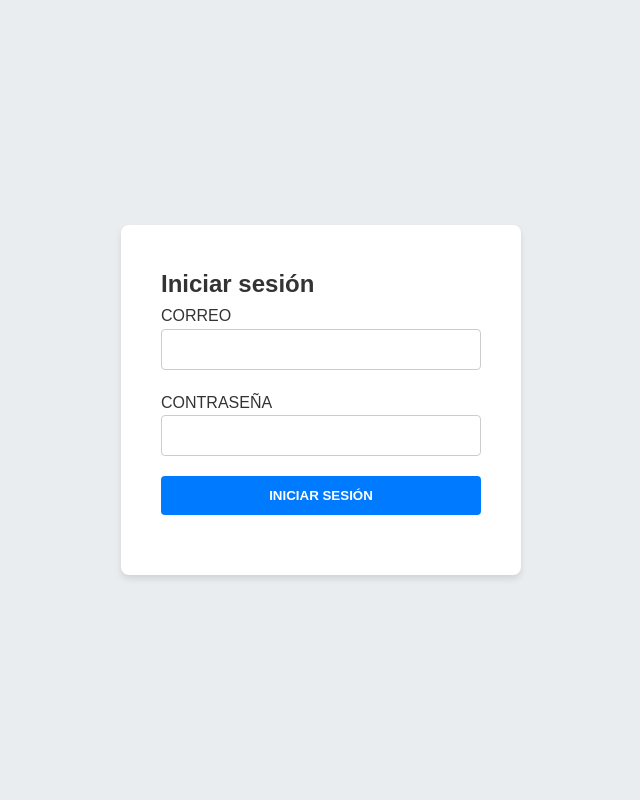
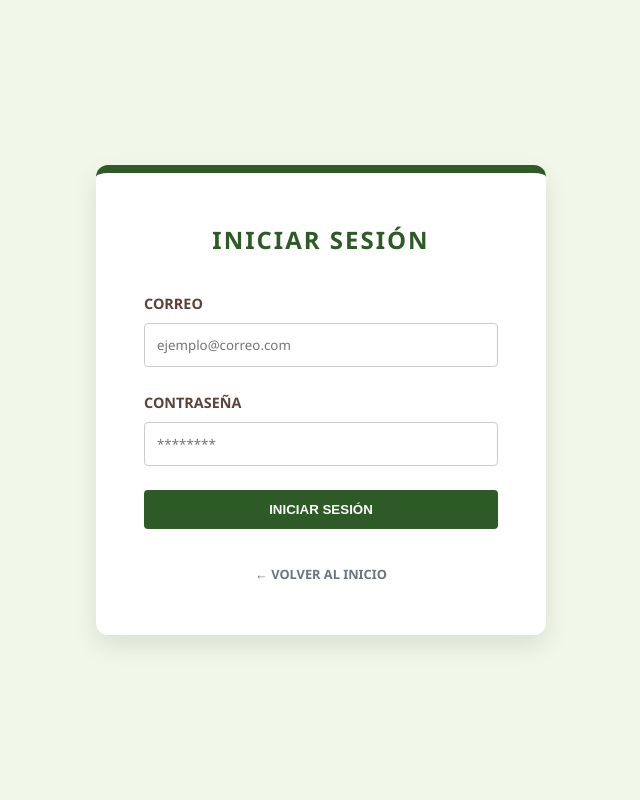
Before and after one commit to Emi061206/Problema-Prototipico-3er-semestre, a PHP site: page /login.html in a window 1280 px wide. Shown: the whole page, without its empty margins (319-959 px from the left). Run offline with PHP 8.4, Linux system fonts and the light colour scheme.

Commit message:
feat: configuracion de entorno frontend con Sass, JS modular y automatizacion Gulp

```diff
--- a/Modelo/dist/css/app.css
+++ b/Modelo/dist/css/app.css
@@ -5,75 +5,78 @@
 }
 
 body {
-  background-color: #f8f9fa;
-  color: #333333;
-  font-family: Arial, sans-serif;
+  background-color: #fafafa;
+  color: #212121;
+  font-family: "Segoe UI", Roboto, Helvetica, Arial, sans-serif;
   line-height: 1.6;
 }
 
 .encabezado-principal {
-  background-color: #007bff;
-  padding: 60px 20px;
+  background-color: #2d5a27;
+  padding: 2rem 1rem;
   text-align: center;
-  color: #ffffff;
+  border-bottom: 5px solid #5d4037;
 }
 
 .encabezado-principal h1 {
-  margin: 0;
-  font-size: 1.8rem;
   color: #ffffff;
+  font-size: 1.5rem;
+  text-transform: uppercase;
+  letter-spacing: 1px;
+}
+
+.hero-xochimilco {
+  width: 100%;
+  height: 300px;
+  background-image: url("../../img/chinampero.jpg");
+  background-size: cover;
+  background-position: center;
+  border-bottom: 2px solid #2d5a27;
 }
 
 .contenedor-principal {
-  max-width: 1100px;
-  margin: 40px auto;
-  padding: 0 20px;
-  display: flex;
-  flex-direction: column;
-  gap: 30px;
+  max-width: 1200px;
+  margin: 2rem auto;
+  padding: 0 1rem;
 }
 
 .menu-navegacion {
   display: grid;
-  grid-template-columns: repeat(auto-fit, minmax(250px, 1fr));
-  gap: 20px;
+  grid-template-columns: repeat(auto-fit, minmax(280px, 1fr));
+  gap: 1.5rem;
+  margin-bottom: 3rem;
 }
 
 .btn-nav {
   background-color: #ffffff;
-  border: 2px solid #007bff;
-  color: #007bff;
-  padding: 25px;
-  font-size: 1rem;
+  border: 2px solid #2d5a27;
+  color: #2d5a27;
+  padding: 1.5rem;
   font-weight: bold;
   cursor: pointer;
-  border-radius: 8px;
+  border-radius: 4px;
   transition: all 0.3s ease;
+  text-align: center;
 }
 
 .btn-nav:hover {
-  background-color: #007bff;
+  background-color: #2d5a27;
   color: #ffffff;
-  transform: translateY(-3px);
 }
 
 .acceso-sistema {
   text-align: center;
+  padding: 2rem;
+  background-color: #f1f8e9;
+  border-radius: 8px;
 }
 
 .btn-login {
   display: inline-block;
-  background-color: #6c757d;
-  color: #ffffff;
-  padding: 12px 30px;
-  text-decoration: none;
-  border-radius: 4px;
+  color: #2d5a27;
+  text-decoration: underline;
   font-weight: bold;
-  transition: background-color 0.3s ease;
-}
-
-.btn-login:hover {
-  background-color: rgb(91.8, 99.45, 106.25);
+  font-size: 1.1rem;
 }
 
 .pantalla-login {
@@ -81,20 +84,37 @@ body {
   justify-content: center;
   align-items: center;
   min-height: 100vh;
-  background-color: rgb(233.475, 236.55, 239.625);
+  background-color: #f1f8e9;
 }
 
 .tarjeta-login {
   background-color: #ffffff;
-  padding: 40px;
-  border-radius: 8px;
-  box-shadow: 0 4px 6px rgba(0, 0, 0, 0.1);
+  padding: 3rem;
+  border-radius: 12px;
+  box-shadow: 0 10px 25px rgba(0, 0, 0, 0.1);
   width: 100%;
-  max-width: 400px;
+  max-width: 450px;
+  border-top: 8px solid #2d5a27;
+}
+
+.login-header h2 {
+  text-align: center;
+  color: #2d5a27;
+  margin-bottom: 2rem;
+  font-size: 1.5rem;
+  letter-spacing: 2px;
 }
 
 .formulario-grupo {
-  margin-bottom: 20px;
+  margin-bottom: 1.5rem;
+}
+
+.formulario-grupo label {
+  display: block;
+  font-weight: bold;
+  color: #5d4037;
+  margin-bottom: 0.5rem;
+  font-size: 0.9rem;
 }
 
 .entrada-texto {
@@ -102,11 +122,11 @@ body {
   padding: 12px;
   border: 1px solid #cccccc;
   border-radius: 4px;
-  font-family: Arial, sans-serif;
+  font-family: "Segoe UI", Roboto, Helvetica, Arial, sans-serif;
 }
 
 .btn-primario {
-  background-color: #007bff;
+  background-color: #2d5a27;
   color: #ffffff;
   border: none;
   padding: 12px 20px;
@@ -118,34 +138,29 @@ body {
 }
 
 .btn-primario:hover {
-  background-color: rgb(0, 104.55, 216.75);
+  background-color: rgb(38.25, 76.5, 33.15);
 }
 
-.alerta {
-  padding: 10px;
-  margin-bottom: 15px;
-  border-radius: 4px;
+.login-footer {
+  margin-top: 2rem;
   text-align: center;
-  font-weight: bold;
-  width: 100%;
 }
 
-.alerta-error {
-  background-color: rgb(246.2, 213.4, 213.4);
-  color: #d32f2f;
-  border: 1px solid #d32f2f;
+.login-footer a {
+  color: #6c757d;
+  text-decoration: none;
+  font-size: 0.8rem;
+  font-weight: bold;
 }
 
-.alerta-exito {
-  background-color: rgb(205.4385964912, 236.7614035088, 207.0245614035);
-  color: #2e7d32;
-  border: 1px solid #2e7d32;
+.login-footer a:hover {
+  color: #2d5a27;
 }
 
 .pie-pagina {
-  margin-top: 50px;
-  padding: 20px;
   text-align: center;
-  background-color: #eeeeee;
+  padding: 2rem;
+  font-size: 0.9rem;
+  color: #5d4037;
 }
 /*# sourceMappingURL=app.css.map */
--- a/Modelo/login.html
+++ b/Modelo/login.html
@@ -6,26 +6,30 @@
     <title>Iniciar Sesión - Agricultores</title>
     <link rel="stylesheet" href="dist/css/app.css">
 </head>
-<body>
-    <main class="pantalla-login">
-        <div class="tarjeta-login">
-            <h2>Iniciar sesión</h2>
+<body class="pantalla-login">
+    <main class="tarjeta-login">
+        <header class="login-header">
+            <h2>INICIAR SESIÓN</h2>
+        </header>
 
-            <form action="procesar_login.php" method="POST" id="formulario-login">
+        <form action="procesar_login.php" method="POST" id="formulario-login" class="formulario">
             <div class="formulario-grupo">
                 <label for="email">CORREO</label>
-                    <input type="email" id="email" name="correo" class="entrada-texto" required>
+                <input type="email" id="email" name="correo" class="entrada-texto" placeholder="ejemplo@correo.com" required>
             </div>
 
             <div class="formulario-grupo">
                 <label for="password">CONTRASEÑA</label>
-                    <input type="password" id="password" name="password" class="entrada-texto" required>
+                <input type="password" id="password" name="password" class="entrada-texto" placeholder="********" required>
             </div>
 
-                <div class="formulario-grupo">
+            <div class="acciones-formulario">
                 <button type="submit" class="btn-primario">INICIAR SESIÓN</button>
             </div>
         </form>
+
+        <div class="login-footer">
+            <a href="index.html">← VOLVER AL INICIO</a>
         </div>
     </main>
 
--- a/Modelo/src/scss/app.scss
+++ b/Modelo/src/scss/app.scss
@@ -1,13 +1,13 @@
 @use "sass:color";
 
-$primary-color: #007bff;
-$secondary-color: #6c757d;
-$background-color: #f8f9fa;
-$text-color: #333333;
-$font-family-base: Arial, sans-serif;
-$white: #ffffff;
-$color-alerta: #d32f2f;
-$color-exito: #2e7d32;
+$color-xochimilco-verde: #2d5a27;
+$color-xochimilco-claro: #f1f8e9;
+$color-secundario: #6c757d;
+$color-tierra: #5d4037;
+$color-fondo: #fafafa;
+$color-texto: #212121;
+$blanco: #ffffff;
+$fuente-principal: 'Segoe UI', Roboto, Helvetica, Arial, sans-serif;
 
 * {
     margin: 0;
@@ -16,75 +16,78 @@ $color-exito: #2e7d32;
 }
 
 body {
-    background-color: $background-color;
-    color: $text-color;
-    font-family: $font-family-base;
+    background-color: $color-fondo;
+    color: $color-texto;
+    font-family: $fuente-principal;
     line-height: 1.6;
 }
 
 .encabezado-principal {
-    background-color: $primary-color;
-    padding: 60px 20px;
+    background-color: $color-xochimilco-verde;
+    padding: 2rem 1rem;
     text-align: center;
-    color: $white;
+    border-bottom: 5px solid $color-tierra;
 }
 
 .encabezado-principal h1 {
-    margin: 0;
-    font-size: 1.8rem;
-    color: $white;
+    color: $blanco;
+    font-size: 1.5rem;
+    text-transform: uppercase;
+    letter-spacing: 1px;
+}
+
+.hero-xochimilco {
+    width: 100%;
+    height: 300px;
+    background-image: url('../../img/chinampero.jpg');
+    background-size: cover;
+    background-position: center;
+    border-bottom: 2px solid $color-xochimilco-verde;
 }
 
 .contenedor-principal {
-    max-width: 1100px;
-    margin: 40px auto;
-    padding: 0 20px;
-    display: flex;
-    flex-direction: column;
-    gap: 30px;
+    max-width: 1200px;
+    margin: 2rem auto;
+    padding: 0 1rem;
 }
 
 .menu-navegacion {
     display: grid;
-    grid-template-columns: repeat(auto-fit, minmax(250px, 1fr));
-    gap: 20px;
+    grid-template-columns: repeat(auto-fit, minmax(280px, 1fr));
+    gap: 1.5rem;
+    margin-bottom: 3rem;
 }
 
 .btn-nav {
-    background-color: $white;
-    border: 2px solid $primary-color;
-    color: $primary-color;
-    padding: 25px;
-    font-size: 1rem;
+    background-color: $blanco;
+    border: 2px solid $color-xochimilco-verde;
+    color: $color-xochimilco-verde;
+    padding: 1.5rem;
     font-weight: bold;
     cursor: pointer;
-    border-radius: 8px;
+    border-radius: 4px;
     transition: all 0.3s ease;
+    text-align: center;
 }
 
 .btn-nav:hover {
-    background-color: $primary-color;
-    color: $white;
-    transform: translateY(-3px);
+    background-color: $color-xochimilco-verde;
+    color: $blanco;
 }
 
 .acceso-sistema {
     text-align: center;
+    padding: 2rem;
+    background-color: $color-xochimilco-claro;
+    border-radius: 8px;
 }
 
 .btn-login {
     display: inline-block;
-    background-color: $secondary-color;
-    color: $white;
-    padding: 12px 30px;
-    text-decoration: none;
-    border-radius: 4px;
+    color: $color-xochimilco-verde;
+    text-decoration: underline;
     font-weight: bold;
-    transition: background-color 0.3s ease;
-}
-
-.btn-login:hover {
-    background-color: color.scale($secondary-color, $lightness: -15%);
+    font-size: 1.1rem;
 }
 
 .pantalla-login {
@@ -92,20 +95,37 @@ body {
     justify-content: center;
     align-items: center;
     min-height: 100vh;
-    background-color: color.scale($background-color, $lightness: -5%);
+    background-color: $color-xochimilco-claro;
 }
 
 .tarjeta-login {
-    background-color: $white;
-    padding: 40px;
-    border-radius: 8px;
-    box-shadow: 0 4px 6px rgba(0, 0, 0, 0.1);
+    background-color: $blanco;
+    padding: 3rem;
+    border-radius: 12px;
+    box-shadow: 0 10px 25px rgba(0, 0, 0, 0.1);
     width: 100%;
-    max-width: 400px;
+    max-width: 450px;
+    border-top: 8px solid $color-xochimilco-verde;
+}
+
+.login-header h2 {
+    text-align: center;
+    color: $color-xochimilco-verde;
+    margin-bottom: 2rem;
+    font-size: 1.5rem;
+    letter-spacing: 2px;
 }
 
 .formulario-grupo {
-    margin-bottom: 20px;
+    margin-bottom: 1.5rem;
+}
+
+.formulario-grupo label {
+    display: block;
+    font-weight: bold;
+    color: $color-tierra;
+    margin-bottom: 0.5rem;
+    font-size: 0.9rem;
 }
 
 .entrada-texto {
@@ -113,12 +133,12 @@ body {
     padding: 12px;
     border: 1px solid #cccccc;
     border-radius: 4px;
-    font-family: $font-family-base;
+    font-family: $fuente-principal;
 }
 
 .btn-primario {
-    background-color: $primary-color;
-    color: $white;
+    background-color: $color-xochimilco-verde;
+    color: $blanco;
     border: none;
     padding: 12px 20px;
     cursor: pointer;
@@ -129,33 +149,28 @@ body {
 }
 
 .btn-primario:hover {
-    background-color: color.scale($primary-color, $lightness: -15%);
+    background-color: color.scale($color-xochimilco-verde, $lightness: -15%);
 }
 
-.alerta {
-    padding: 10px;
-    margin-bottom: 15px;
-    border-radius: 4px;
+.login-footer {
+    margin-top: 2rem;
     text-align: center;
-    font-weight: bold;
-    width: 100%;
 }
 
-.alerta-error {
-    background-color: color.scale($color-alerta, $lightness: 80%);
-    color: $color-alerta;
-    border: 1px solid $color-alerta;
+.login-footer a {
+    color: $color-secundario;
+    text-decoration: none;
+    font-size: 0.8rem;
+    font-weight: bold;
 }
 
-.alerta-exito {
-    background-color: color.scale($color-exito, $lightness: 80%);
-    color: $color-exito;
-    border: 1px solid $color-exito;
+.login-footer a:hover {
+    color: $color-xochimilco-verde;
 }
 
 .pie-pagina {
-    margin-top: 50px;
-    padding: 20px;
     text-align: center;
-    background-color: #eeeeee;
+    padding: 2rem;
+    font-size: 0.9rem;
+    color: $color-tierra;
 }
```
Also changed, not shown: Modelo/index.html (+7 -5 lines), 1 other file. Lines whose indentation alone changed are shown as unchanged.
